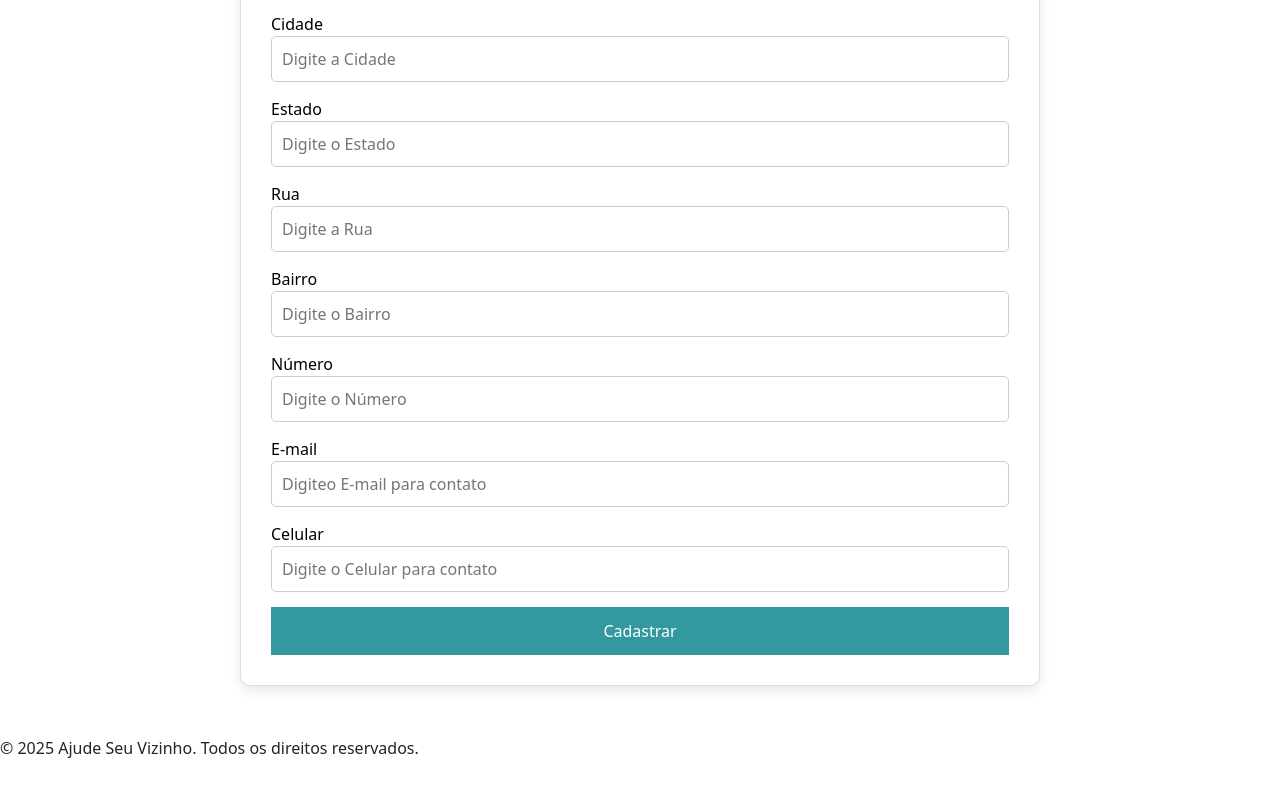
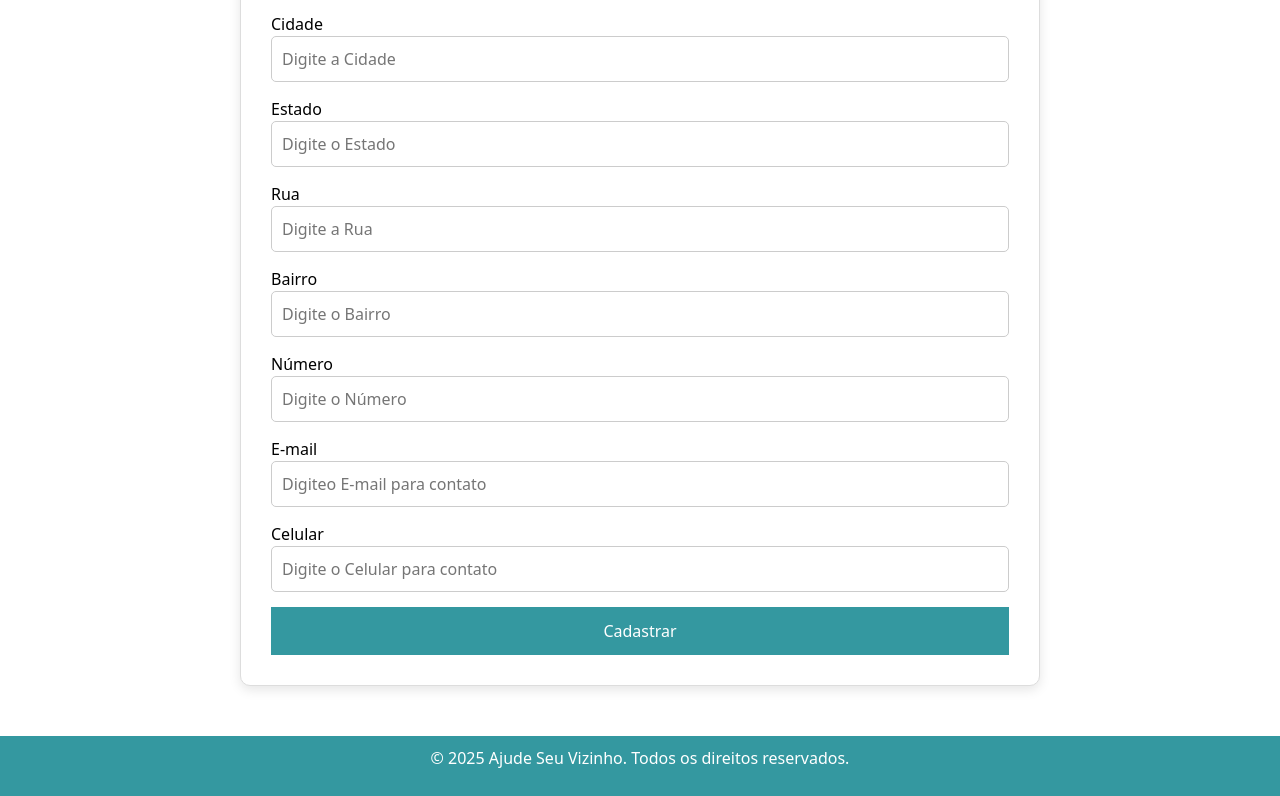
Before and after one commit to ArieledePaula/Projeto_Voluntariado, a plain HTML site: page cadastro.html in a window 1280 px wide. Shown: the part 734-1530 px from the top of the page. Before the commit the page ends 1494 px from the top, so only its background shows below. Drawn offline with nearby package versions, Linux system fonts and the light colour scheme; a script that the page names is missing.

Commit message:
Estilizando Rodapé

```diff
--- a/main.css
+++ b/main.css
@@ -7,6 +7,7 @@ html, body{
     height: 100%;
     width: 100%;
     box-sizing: border-box;
+    flex-direction: column;
 }
 
 header{
@@ -93,6 +94,7 @@ header{
   width: 100%;
   margin-top: 50px;
   margin-bottom: 50px;
+   flex: 1;
 
 }
 
@@ -150,3 +152,10 @@ textarea {
   font-family: inherit;
   resize: vertical;
 }
+
+.footer {
+  background-color: rgb(52, 152, 160);
+  color: white;
+  text-align: center;
+  padding: 10px;
+}
```
